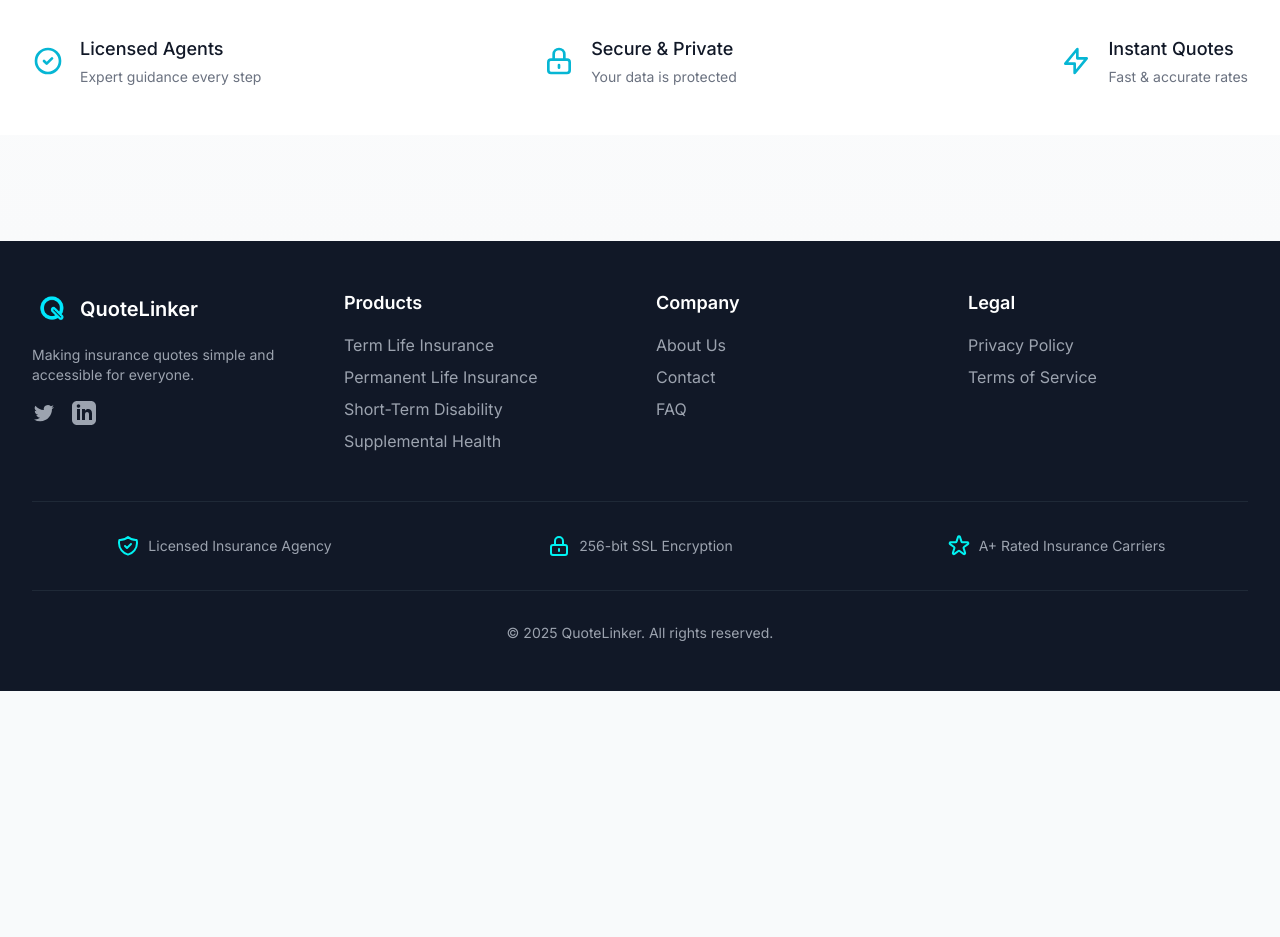
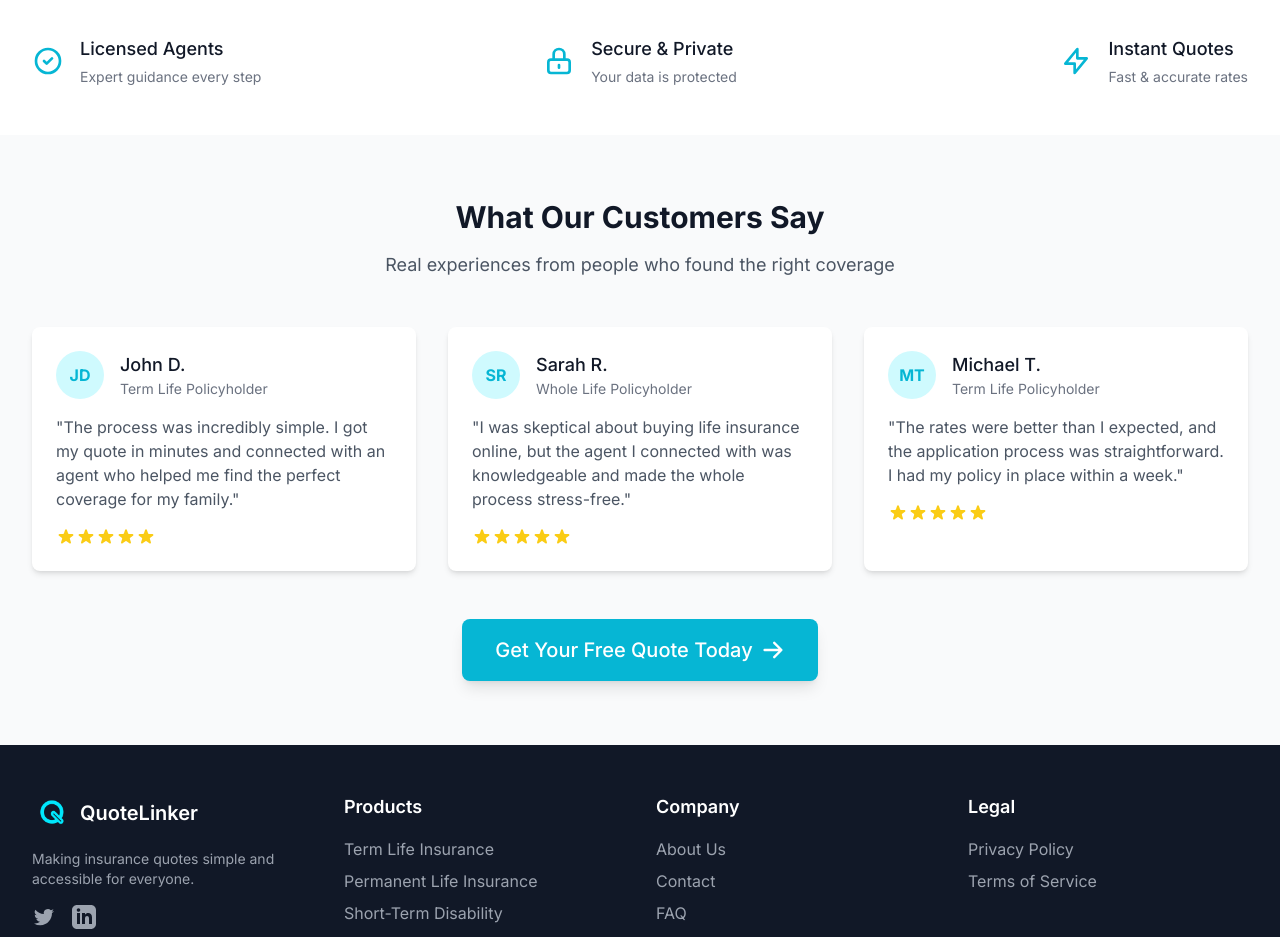
Before and after one commit to westonnelson/quotelinker-funnel, a Next.js app: page / in a window 1280 px wide. Shown: the part 660-1597 px from the top of the page. Before the commit the page ends 1351 px from the top, so only its background shows below. Built offline with nearby package versions, Linux system fonts and the light colour scheme; no server answers.

Commit message:
Enhance home page with testimonials and improved CTAs for better conversion

```diff
--- a/app/page.tsx
+++ b/app/page.tsx
@@ -27,13 +27,21 @@ export default function Home() {
               Get instant quotes and connect with licensed agents who can help you find the right coverage.
             </p>
             <div className="flex flex-col sm:flex-row gap-4 justify-center items-center">
-              <a href="/quote" className="inline-flex items-center px-8 py-4 border border-transparent text-lg font-medium rounded-lg shadow-sm text-white bg-cyan-500 hover:bg-cyan-600 transition-all duration-200">
-                Get Your Quote
+              <a
+                href="/quote"
+                className="inline-flex items-center px-8 py-4 border border-transparent text-lg font-medium rounded-lg shadow-lg text-white bg-cyan-500 hover:bg-cyan-600 transition-all duration-200 transform hover:scale-105"
+                onClick={() => trackClick('quote_button_click')}
+              >
+                Get Your Free Quote Now
                 <svg xmlns="http://www.w3.org/2000/svg" className="h-5 w-5 ml-2" viewBox="0 0 20 20" fill="currentColor">
                   <path fillRule="evenodd" d="M10.293 3.293a1 1 0 011.414 0l6 6a1 1 0 010 1.414l-6 6a1 1 0 01-1.414-1.414L14.586 11H3a1 1 0 110-2h11.586l-4.293-4.293a1 1 0 010-1.414z" clipRule="evenodd" />
                 </svg>
               </a>
-              <a href="/learn" className="inline-flex items-center px-8 py-4 border border-gray-300 text-lg font-medium rounded-lg text-gray-700 bg-white hover:bg-gray-50 transition-all duration-200">
+              <a
+                href="/learn"
+                className="inline-flex items-center px-8 py-4 border border-gray-300 text-lg font-medium rounded-lg text-gray-700 bg-white hover:bg-gray-50 transition-all duration-200"
+                onClick={() => trackClick('learn_more_click')}
+              >
                 Learn more
               </a>
             </div>
@@ -80,6 +88,95 @@ export default function Home() {
             </div>
           </div>
         </div>
+
+        {/* Testimonials Section */}
+        <div className="bg-gray-50 py-16">
+          <div className="max-w-7xl mx-auto px-4 sm:px-6 lg:px-8">
+            <div className="text-center mb-12">
+              <h2 className="text-3xl font-bold text-gray-900">What Our Customers Say</h2>
+              <p className="mt-4 text-lg text-gray-600">Real experiences from people who found the right coverage</p>
+            </div>
+
+            <div className="grid grid-cols-1 md:grid-cols-2 lg:grid-cols-3 gap-8">
+              {/* Testimonial 1 */}
+              <div className="bg-white p-6 rounded-lg shadow-md">
+                <div className="flex items-center mb-4">
+                  <div className="h-12 w-12 rounded-full bg-cyan-100 flex items-center justify-center">
+                    <span className="text-cyan-500 font-bold">JD</span>
+                  </div>
+                  <div className="ml-4">
+                    <h4 className="text-lg font-medium text-gray-900">John D.</h4>
+                    <p className="text-sm text-gray-500">Term Life Policyholder</p>
+                  </div>
+                </div>
+                <p className="text-gray-600">"The process was incredibly simple. I got my quote in minutes and connected with an agent who helped me find the perfect coverage for my family."</p>
+                <div className="mt-4 flex">
+                  {[1, 2, 3, 4, 5].map((star) => (
+                    <svg key={star} className="h-5 w-5 text-yellow-400" fill="currentColor" viewBox="0 0 20 20">
+                      <path d="M9.049 2.927c.3-.921 1.603-.921 1.902 0l1.07 3.292a1 1 0 00.95.69h3.462c.969 0 1.371 1.24.588 1.81l-2.8 2.034a1 1 0 00-.364 1.118l1.07 3.292c.3.921-.755 1.688-1.54 1.118l-2.8-2.034a1 1 0 00-1.175 0l-2.8 2.034c-.784.57-1.838-.197-1.539-1.118l1.07-3.292a1 1 0 00-.364-1.118L2.98 8.72c-.783-.57-.38-1.81.588-1.81h3.461a1 1 0 00.951-.69l1.07-3.292z" />
+                    </svg>
+                  ))}
+                </div>
+              </div>
+
+              {/* Testimonial 2 */}
+              <div className="bg-white p-6 rounded-lg shadow-md">
+                <div className="flex items-center mb-4">
+                  <div className="h-12 w-12 rounded-full bg-cyan-100 flex items-center justify-center">
+                    <span className="text-cyan-500 font-bold">SR</span>
+                  </div>
+                  <div className="ml-4">
+                    <h4 className="text-lg font-medium text-gray-900">Sarah R.</h4>
+                    <p className="text-sm text-gray-500">Whole Life Policyholder</p>
+                  </div>
+                </div>
+                <p className="text-gray-600">"I was skeptical about buying life insurance online, but the agent I connected with was knowledgeable and made the whole process stress-free."</p>
+                <div className="mt-4 flex">
+                  {[1, 2, 3, 4, 5].map((star) => (
+                    <svg key={star} className="h-5 w-5 text-yellow-400" fill="currentColor" viewBox="0 0 20 20">
+                      <path d="M9.049 2.927c.3-.921 1.603-.921 1.902 0l1.07 3.292a1 1 0 00.95.69h3.462c.969 0 1.371 1.24.588 1.81l-2.8 2.034a1 1 0 00-.364 1.118l1.07 3.292c.3.921-.755 1.688-1.54 1.118l-2.8-2.034a1 1 0 00-1.175 0l-2.8 2.034c-.784.57-1.838-.197-1.539-1.118l1.07-3.292a1 1 0 00-.364-1.118L2.98 8.72c-.783-.57-.38-1.81.588-1.81h3.461a1 1 0 00.951-.69l1.07-3.292z" />
+                    </svg>
+                  ))}
+                </div>
+              </div>
+
+              {/* Testimonial 3 */}
+              <div className="bg-white p-6 rounded-lg shadow-md">
+                <div className="flex items-center mb-4">
+                  <div className="h-12 w-12 rounded-full bg-cyan-100 flex items-center justify-center">
+                    <span className="text-cyan-500 font-bold">MT</span>
+                  </div>
+                  <div className="ml-4">
+                    <h4 className="text-lg font-medium text-gray-900">Michael T.</h4>
+                    <p className="text-sm text-gray-500">Term Life Policyholder</p>
+                  </div>
+                </div>
+                <p className="text-gray-600">"The rates were better than I expected, and the application process was straightforward. I had my policy in place within a week."</p>
+                <div className="mt-4 flex">
+                  {[1, 2, 3, 4, 5].map((star) => (
+                    <svg key={star} className="h-5 w-5 text-yellow-400" fill="currentColor" viewBox="0 0 20 20">
+                      <path d="M9.049 2.927c.3-.921 1.603-.921 1.902 0l1.07 3.292a1 1 0 00.95.69h3.462c.969 0 1.371 1.24.588 1.81l-2.8 2.034a1 1 0 00-.364 1.118l1.07 3.292c.3.921-.755 1.688-1.54 1.118l-2.8-2.034a1 1 0 00-1.175 0l-2.8 2.034c-.784.57-1.838-.197-1.539-1.118l1.07-3.292a1 1 0 00-.364-1.118L2.98 8.72c-.783-.57-.38-1.81.588-1.81h3.461a1 1 0 00.951-.69l1.07-3.292z" />
+                    </svg>
+                  ))}
+                </div>
+              </div>
+            </div>
+
+            {/* Final CTA */}
+            <div className="mt-12 text-center">
+              <a
+                href="/quote"
+                className="inline-flex items-center px-8 py-4 border border-transparent text-xl font-medium rounded-lg shadow-lg text-white bg-cyan-500 hover:bg-cyan-600 transition-all duration-200 transform hover:scale-105"
+                onClick={() => trackClick('testimonial_cta_click')}
+              >
+                Get Your Free Quote Today
+                <svg xmlns="http://www.w3.org/2000/svg" className="h-6 w-6 ml-2" viewBox="0 0 20 20" fill="currentColor">
+                  <path fillRule="evenodd" d="M10.293 3.293a1 1 0 011.414 0l6 6a1 1 0 010 1.414l-6 6a1 1 0 01-1.414-1.414L14.586 11H3a1 1 0 110-2h11.586l-4.293-4.293a1 1 0 010-1.414z" clipRule="evenodd" />
+                </svg>
+              </a>
+            </div>
+          </div>
+        </div>
       </div>
     </main>
   )
```
